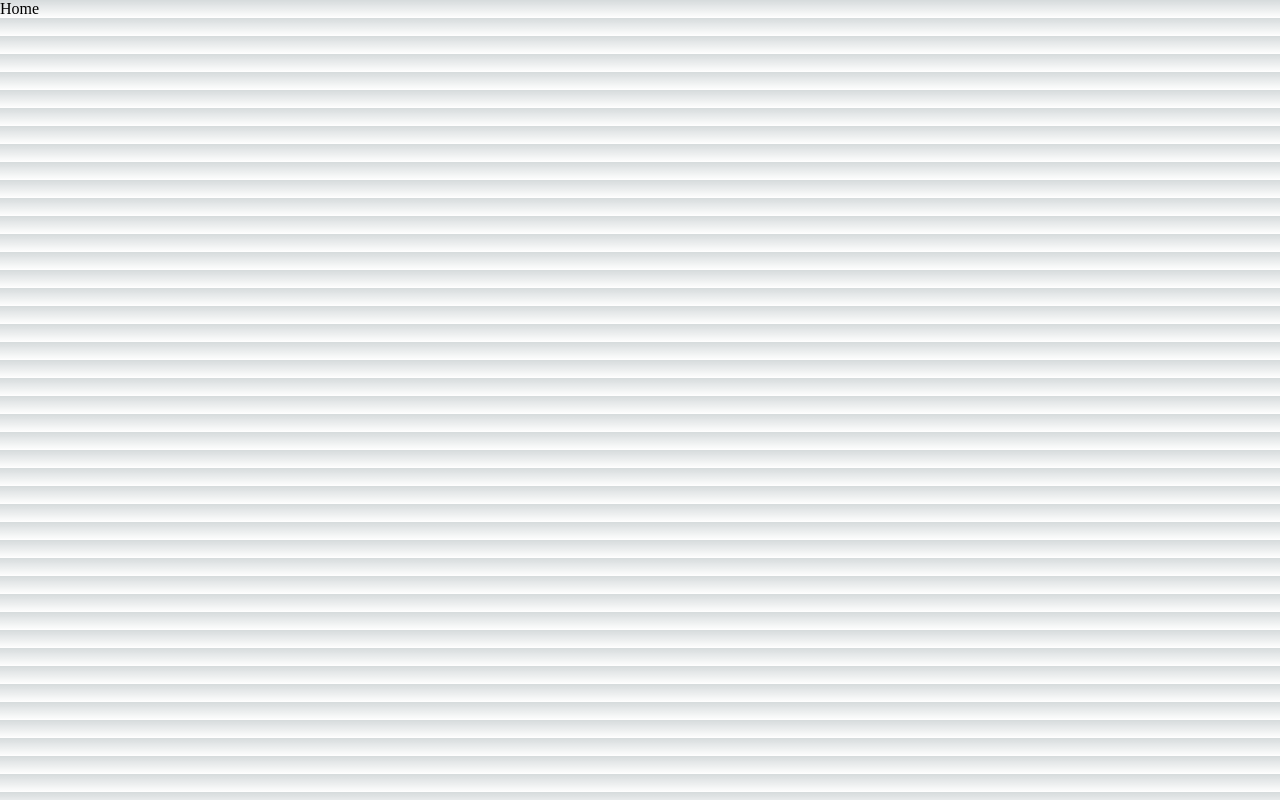
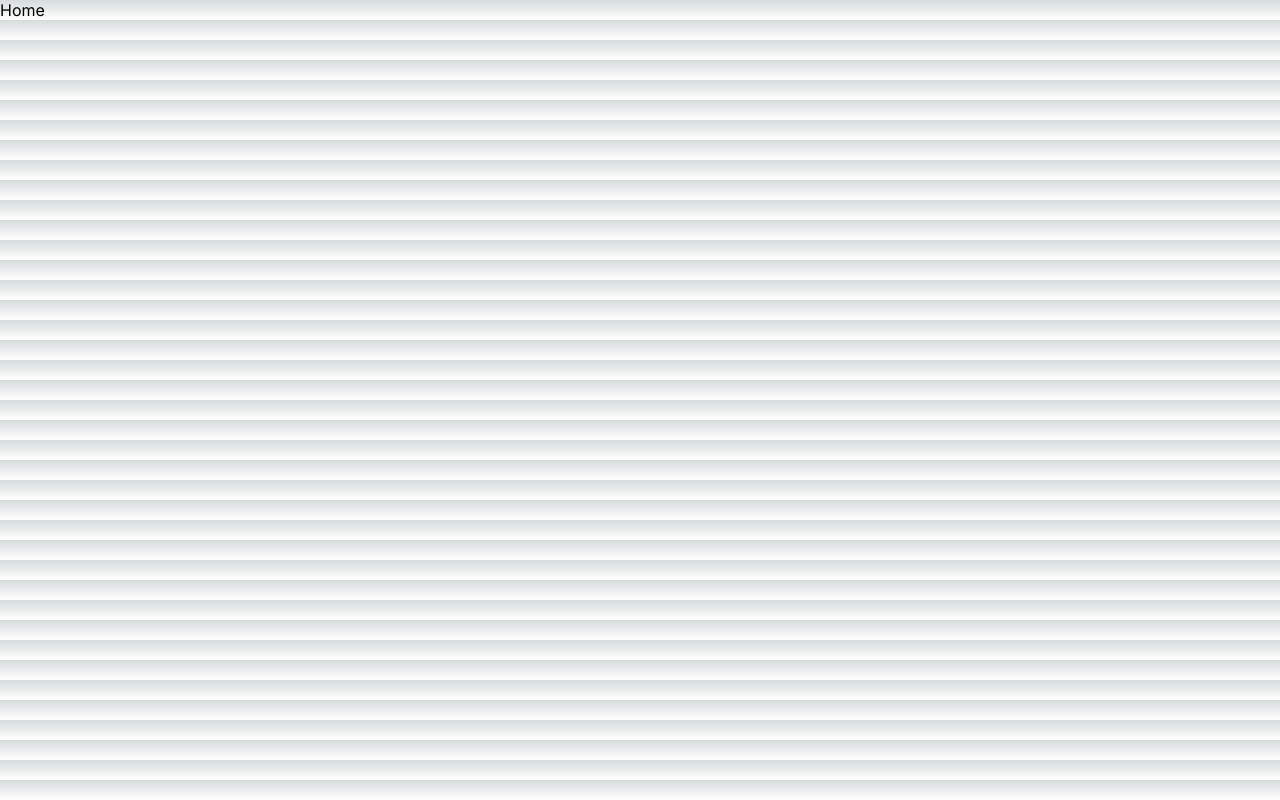
Before and after one commit to woodsmokeheart/rucryptosquad, a Next.js app: page /about_us in a window 1280 px wide. Built offline with nearby package versions, Linux system fonts and the light colour scheme.

Commit message:
revert Inter Font

```diff
--- a/src/app/layout.tsx
+++ b/src/app/layout.tsx
@@ -1,8 +1,8 @@
 import type { Metadata } from "next";
-// import { Inter } from "next/font/google";
+import { Inter } from "next/font/google";
 import "../styles/globals.scss";
 
-// const inter = Inter({ subsets: ["latin"] });
+const inter = Inter({ subsets: ["latin"] });
 
 export const metadata: Metadata = {
   title: "RCS",
@@ -16,9 +16,7 @@
 }) {
   return (
     <html lang="en">
-      <body
-      // className={inter.className}
-      >{children}</body>
+      <body className={inter.className}>{children}</body>
     </html>
   );
 }
```
